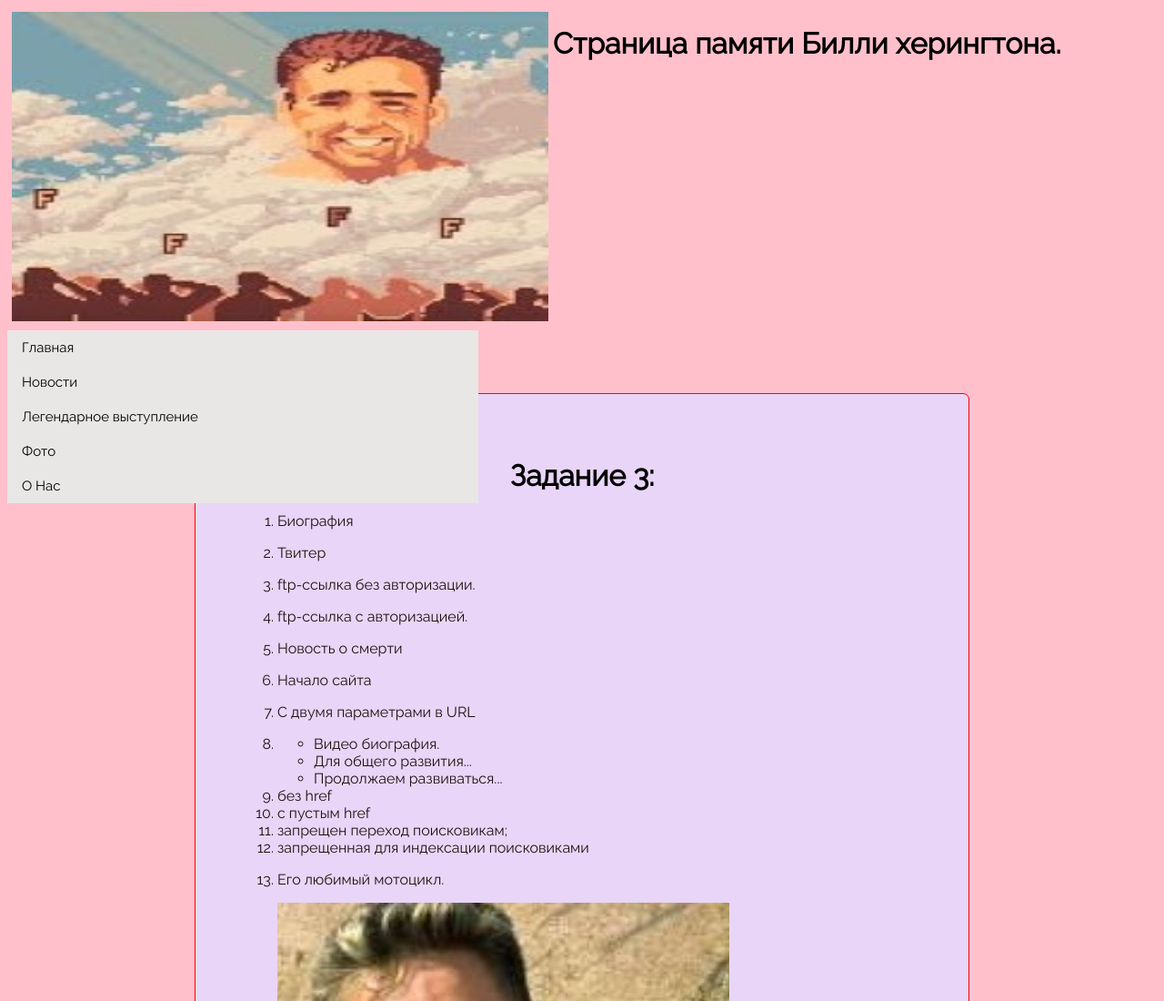
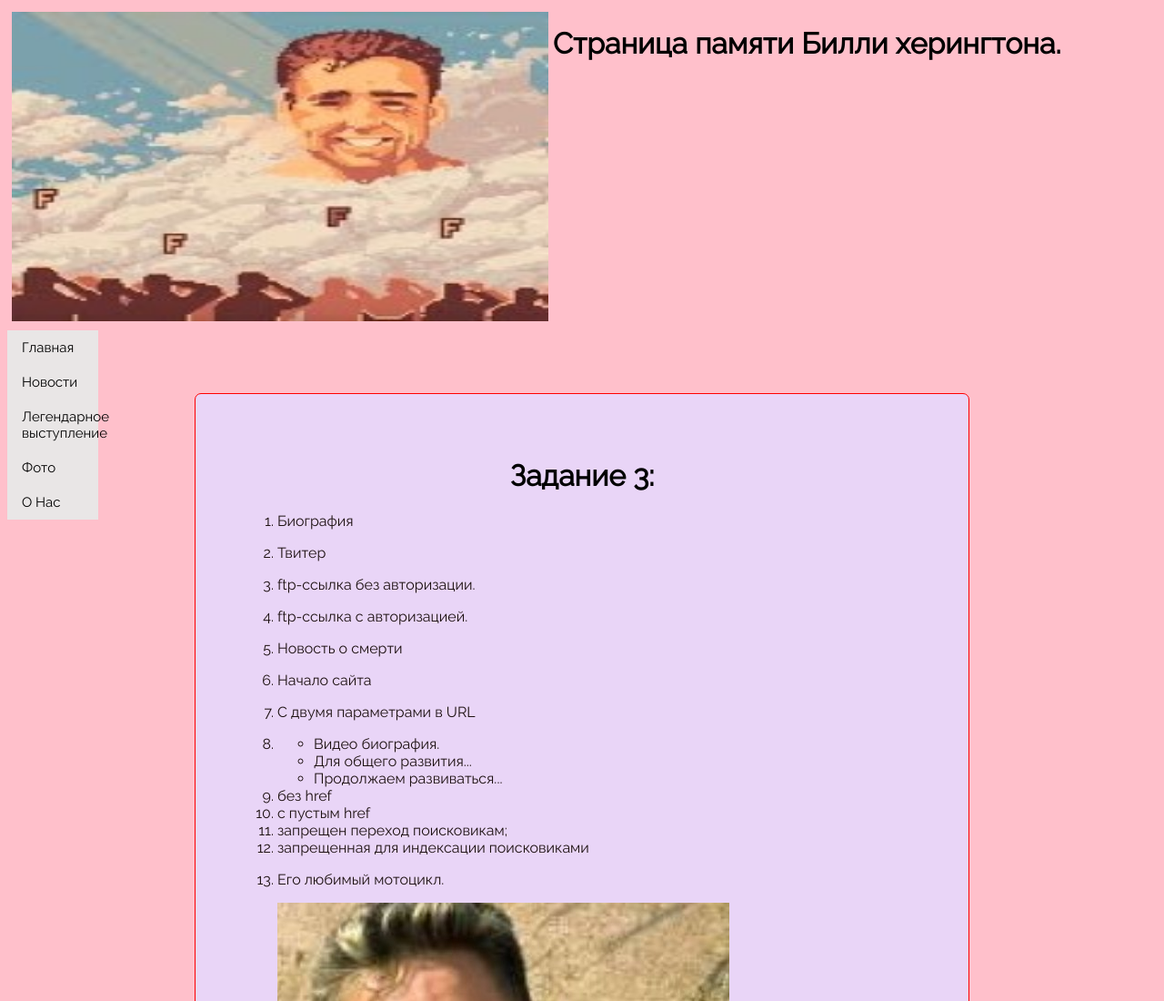
Before and after one commit to Monkey-D-Rusik/003, a plain HTML site: page index.html in a window 1280 px wide. Shown: the top 1100 px of the page at 91% size. Drawn offline with Linux system fonts and the light colour scheme.

Commit message:
Update style.css

```diff
--- a/style.css
+++ b/style.css
@@ -47,7 +47,7 @@ footer{
   nav{
 	display: flex;
 	flex-direction: column;
-      width:518px;
+      width:100px;
       height: 70px;
   }
   header p{
```
